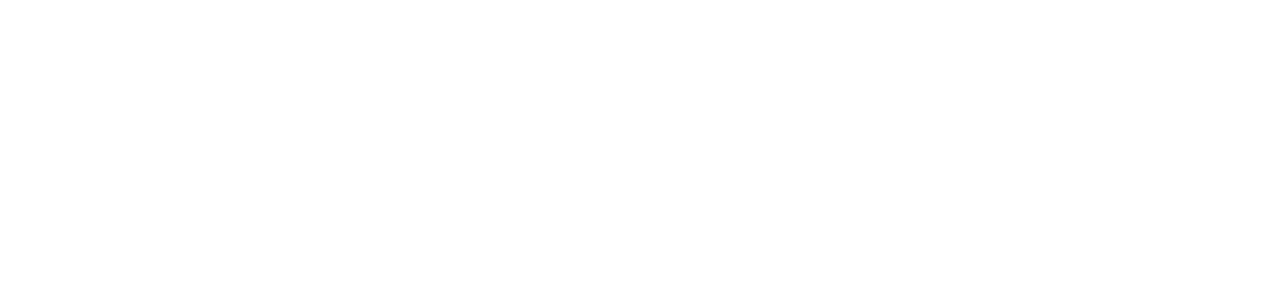
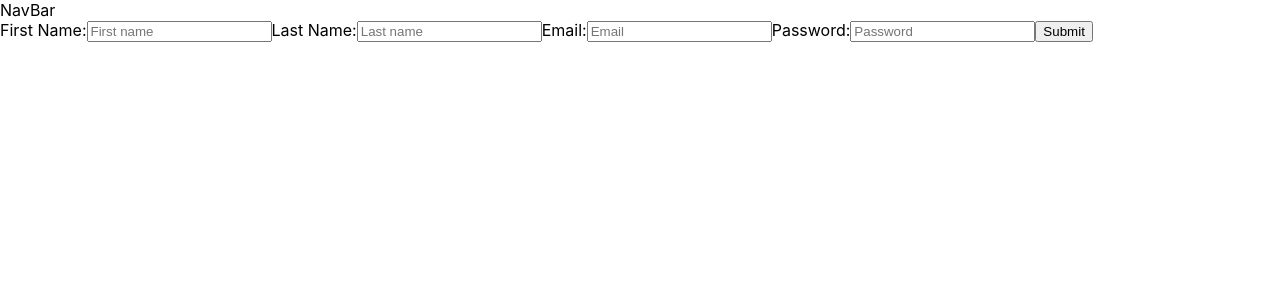
Before and after one commit to imrobinkim/discovArt-frontend, a React (Create React App) app: page /signup in a window 1280 px wide. Shown: the top 300 px of the page. Built offline with nearby package versions, Linux system fonts and the light colour scheme.

Commit message:
Barebones of signup and login forms

```diff
--- a/src/App.js
+++ b/src/App.js
@@ -1,14 +1,21 @@
-import React, { Component } from 'react';
+import React, { Component, Fragment } from 'react';
 import { Route, Switch, Redirect, withRouter } from 'react-router-dom';
 import './App.css';
 import { connect } from 'react-redux';
+import NavBar from './containers/NavBar';
+import MainPage from './containers/MainPage';
+import SignUpPage from './components/SignUpPage';
 
 class App extends Component {
   render() {
     return (
-      <div className="App">
-
-      </div>
+      <Fragment>
+        <NavBar />
+        <Switch>
+          <Route exact path="/" component={MainPage} />
+          <Route exact path="/signup" component={SignUpPage} />
+        </Switch>
+      </Fragment>
     );
   }
 }
--- /dev/null
+++ b/src/components/LogInForm/index.js
@@ -0,0 +1,36 @@
+import React, { Component } from 'react';
+
+class LogInForm extends Component {
+  state = {
+    email: '',
+    password: ''
+  };
+
+  handleChange = (e) => {
+    this.setState({
+      [e.target.name]: e.target.value
+    })
+  }
+
+  handleCreateUser() {
+    console.log('attempting to log in')
+  }
+
+  render() {
+    return (
+      <form method="post" className="sign-up-form" onSubmit={this.handleCreateUser}>
+        <label>
+          Email:
+          <input type="text" name="email" placeholder="Email" onChange={this.handleChange} required />
+        </label>
+        <label>
+          Password:
+          <input type="text" name="password" placeholder="Password" onChange={this.handleChange} required />
+        </label>
+        <input type="submit" value="Log In" />
+      </form>
+    )
+  }
+}
+
+export default LogInForm;
--- /dev/null
+++ b/src/components/SignUpPage/index.js
@@ -0,0 +1,46 @@
+import React, { Component } from 'react';
+
+class SignUpPage extends Component {
+  state = {
+    first_name: '',
+    last_name: '',
+    email: '',
+    password: ''
+  };
+
+  handleChange = (e) => {
+    this.setState({
+      [e.target.name]: e.target.value
+    })
+  }
+
+  handleCreateUser() {
+    console.log('attempting to create new user')
+  }
+
+  render() {
+    return(
+      <form method="post" className="sign-up-form" onSubmit={this.handleCreateUser}>
+        <label>
+          First Name:
+          <input type="text" name="first_name" placeholder="First name" onChange={this.handleChange} required />
+        </label>
+        <label>
+          Last Name:
+          <input type="text" name="last_name" placeholder="Last name" onChange={this.handleChange} required />
+        </label>
+        <label>
+          Email:
+          <input type="text" name="email" placeholder="Email" onChange={this.handleChange} required />
+        </label>
+        <label>
+          Password:
+          <input type="text" name="password" placeholder="Password" onChange={this.handleChange} required />
+        </label>
+        <input type="submit" value="Submit" />
+      </form>
+    )
+  }
+}
+
+export default SignUpPage;
--- /dev/null
+++ b/src/containers/MainPage/index.js
@@ -0,0 +1,17 @@
+import React, { Component, Fragment } from 'react';
+// import { NavLink, withRouter } from 'react-router-dom';
+import { connect } from 'react-redux';
+import LogInForm from '../../components/LogInForm';
+
+class MainPage extends Component {
+  render() {
+    return (
+      <Fragment>
+        <div>MainPage</div>
+        <LogInForm />
+      </Fragment>
+    )
+  }
+}
+
+export default connect()(MainPage);
--- /dev/null
+++ b/src/containers/NavBar/index.js
@@ -0,0 +1,15 @@
+import React, { Component, Fragment } from 'react';
+import { NavLink, withRouter } from 'react-router-dom';
+import { connect } from 'react-redux';
+
+class NavBar extends Component {
+  render() {
+    return (
+      <Fragment>
+        <div>NavBar</div>
+      </Fragment>
+    )
+  }
+}
+
+export default withRouter(connect()(NavBar));
```
